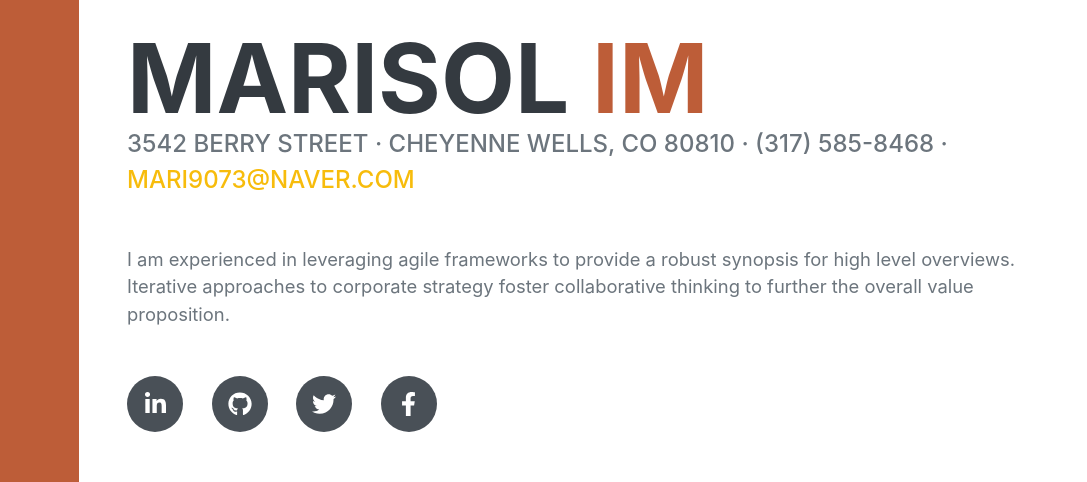
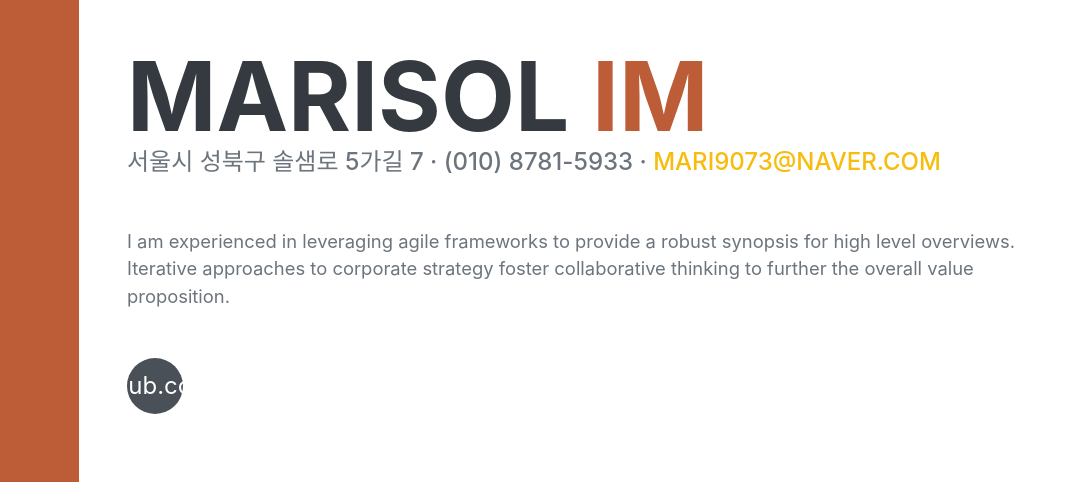
Before and after one commit to mari9073/mari9073.github.io, a plain HTML site: page index.html in a window 1280 px wide. Shown: the part 169-651 px from the top of the page, 193-1280 px from the left. Drawn offline with nearby package versions, Linux system fonts and the light colour scheme; a web font is replaced by a local one.

Commit message:
first commit

```diff
--- a/index.html
+++ b/index.html
@@ -44,15 +44,12 @@
                         <span class="text-primary">IM</span>
                     </h1>
                     <div class="subheading mb-5">
-                        3542 Berry Street · Cheyenne Wells, CO 80810 · (317) 585-8468 ·
+                        서울시 성북구 솔샘로 5가길 7 · (010) 8781-5933 ·
                         <a href="mari9073@email.com">mari9073@naver.com</a>
                     </div>
                     <p class="lead mb-5">I am experienced in leveraging agile frameworks to provide a robust synopsis for high level overviews. Iterative approaches to corporate strategy foster collaborative thinking to further the overall value proposition.</p>
                     <div class="social-icons">
-                        <a class="social-icon" href="#"><i class="fab fa-linkedin-in"></i></a>
-                        <a class="social-icon" href="#"><i class="fab fa-github"></i></a>
-                        <a class="social-icon" href="#"><i class="fab fa-twitter"></i></a>
-                        <a class="social-icon" href="#"><i class="fab fa-facebook-f"></i></a>
+                        <a class="social-icon" href="#"><i class="fab fa-github"></i>"https://github.com/mari9073"</a>
                     </div>
                 </div>
             </section>
```
